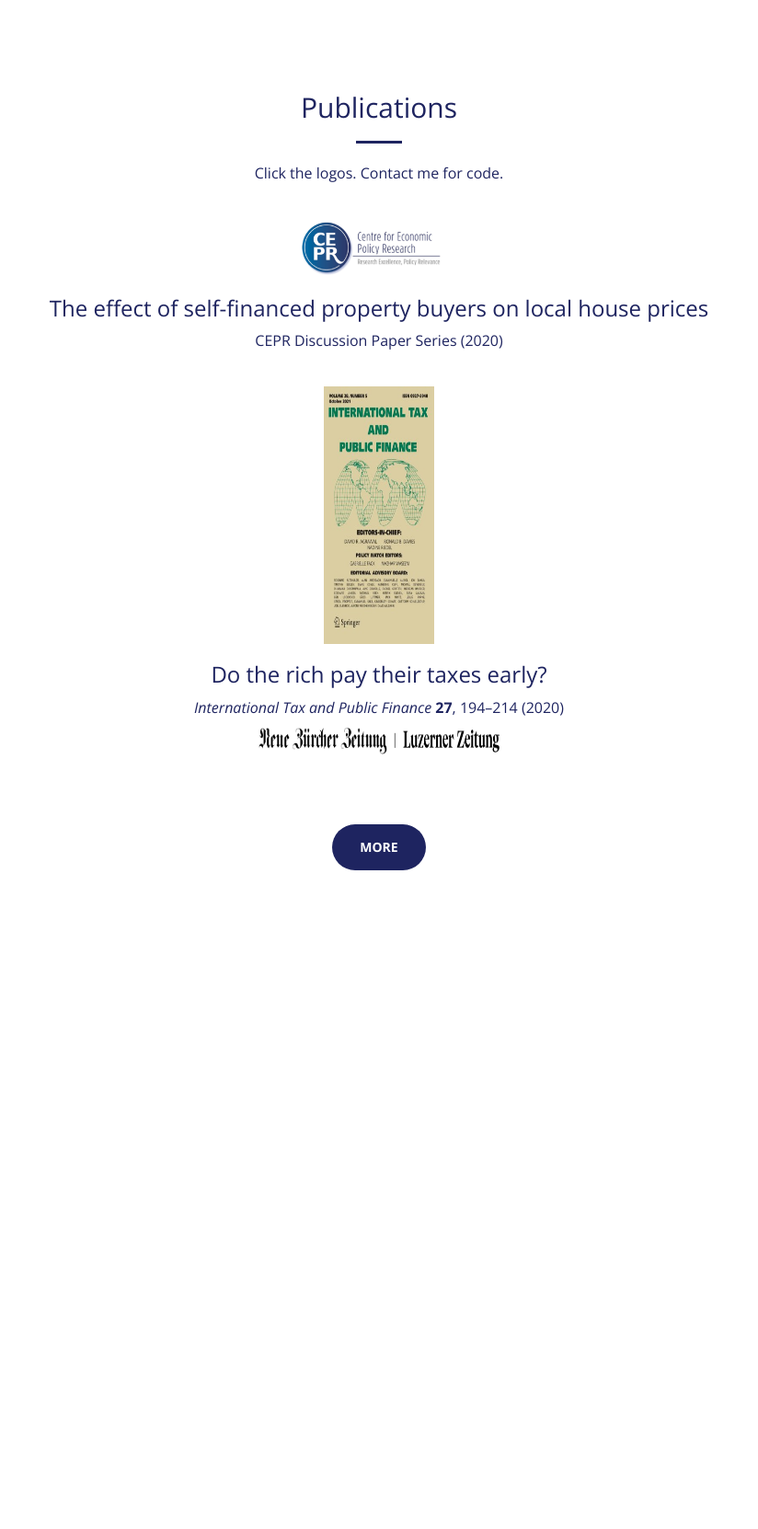
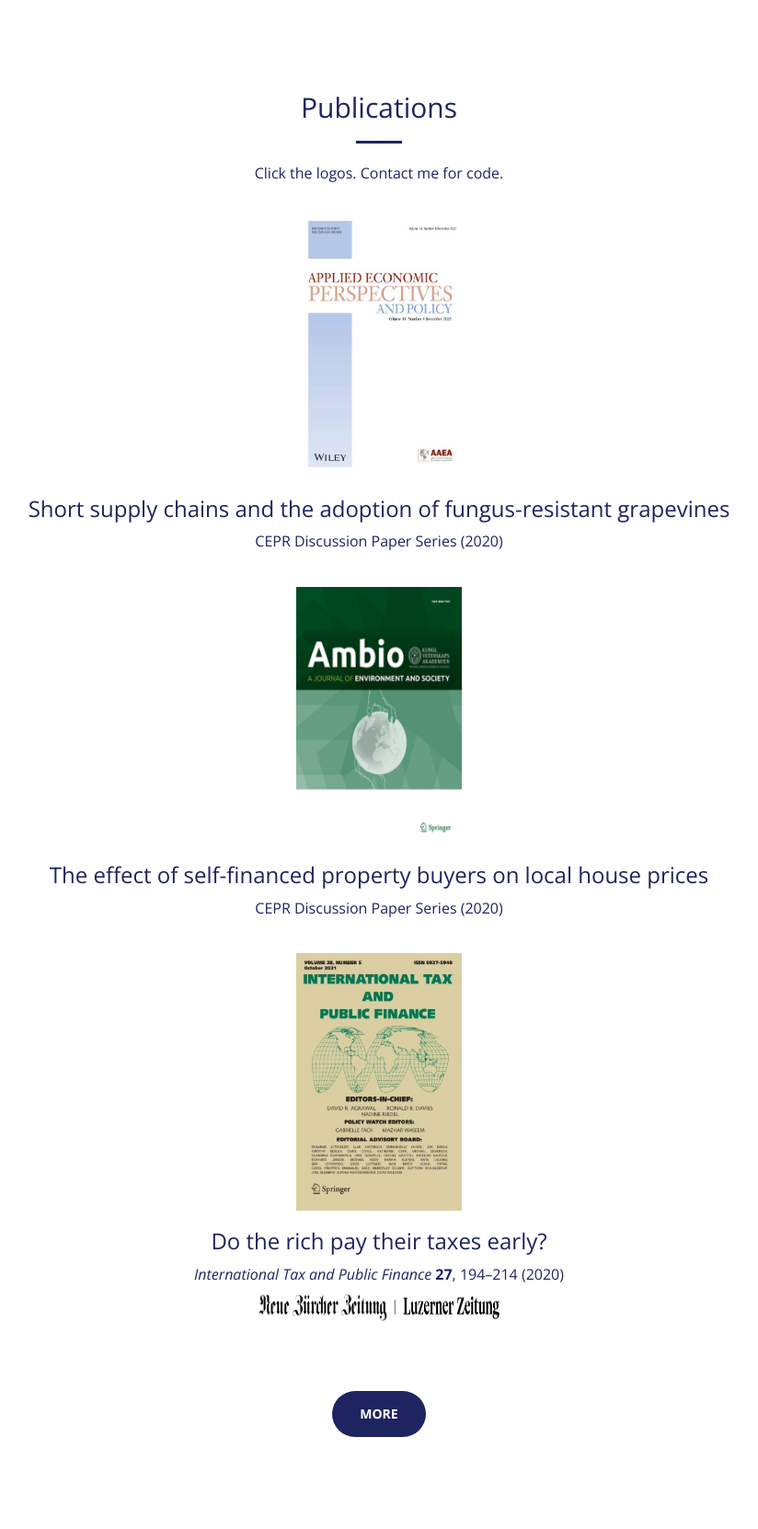
Before and after one commit to luccalino/luccalino.github.io, a Jekyll site: the page pubtest.html, which Jekyll copies as it is, in a window 1280 px wide. Shown: the whole page at 92% size, without its empty margins (228-1052 px from the left). Built offline with Jekyll 4.4.1, drawn with Linux system fonts in a browser that asks for light colours; before the commit the page ends 1046 px from its top, so only the background shows below that.

Commit message:
Update pubtest.html

```diff
--- a/pubtest.html
+++ b/pubtest.html
@@ -52,7 +52,15 @@
             <!-- <div class="col-lg-4 col-md-6 text-center"> -->
             <div class="col-6 text-center">
                 <div class="service-box">
-                    <a class="fa fa-4x wow bounceIn text-primary" href="https://ideas.repec.org/p/cpr/ceprdp/14632.html" target="_blank"><img title="CEPR" alt="CEPR" src="img/logo/cepr.png" style="cursor:pointer;" width="175" height="60"></a>
+                    <a class="fa fa-4x wow bounceIn text-primary" href="https://ideas.repec.org/p/cpr/ceprdp/14632.html" target="_blank"><img title="AEPP" alt="AEPP" src="img/AEPP.jpg" style="cursor:pointer;" width="180" height="280"></a>
+                    <h3 style="color:#1E2460;">Short supply chains and the adoption of fungus-resistant grapevines</h3>
+                    <p class="text-muted" style="color:#1E2460;">CEPR Discussion Paper Series (2020)</p>
+                    <p style="margin-bottom:1cm;"></p>
+                </div>
+            </div>
+            <div class="col-6 text-center">
+                <div class="service-box">
+                    <a class="fa fa-4x wow bounceIn text-primary" href="https://ideas.repec.org/p/cpr/ceprdp/14632.html" target="_blank"><img title="Ambio" alt="Ambio" src="img/AMBIO.png" style="cursor:pointer;" width="180" height="280"></a>
                     <h3 style="color:#1E2460;">The effect of self-financed property buyers on local house prices</h3>
                     <p class="text-muted" style="color:#1E2460;">CEPR Discussion Paper Series (2020)</p>
                     <p style="margin-bottom:1cm;"></p>
@@ -60,7 +68,7 @@
             </div>
             <div class="col text-center">
                 <div class="service-box">
-                    <a class="fa fa-4x wow bounceIn text-primary" href="https://link.springer.com/article/10.1007/s10797-019-09541-0" data-wow-delay=".2s" target="_blank"><img title="Springer" alt="Springer" src="img/ITPF.jpeg" style="cursor:pointer;" width="120" height="280"></a>
+                    <a class="fa fa-4x wow bounceIn text-primary" href="https://link.springer.com/article/10.1007/s10797-019-09541-0" data-wow-delay=".2s" target="_blank"><img title="Springer" alt="Springer" src="img/ITPF.jpeg" style="cursor:pointer;" width="180" height="280"></a>
                     <h3 style="color:#1E2460;">Do the rich pay their taxes early?</h3>
                     <p class="text-muted" style="color:#1E2460;"><i>International Tax and Public Finance</i> <b>27</b>, 194–214 (2020)</p>
                     <p style="margin-bottom:0.25cm;"></p>
```
